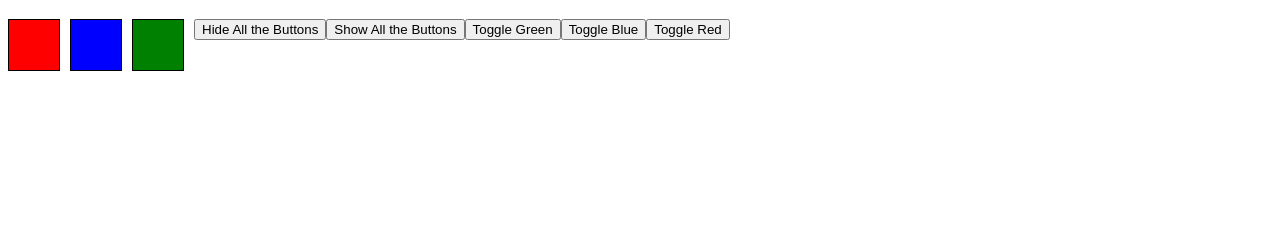
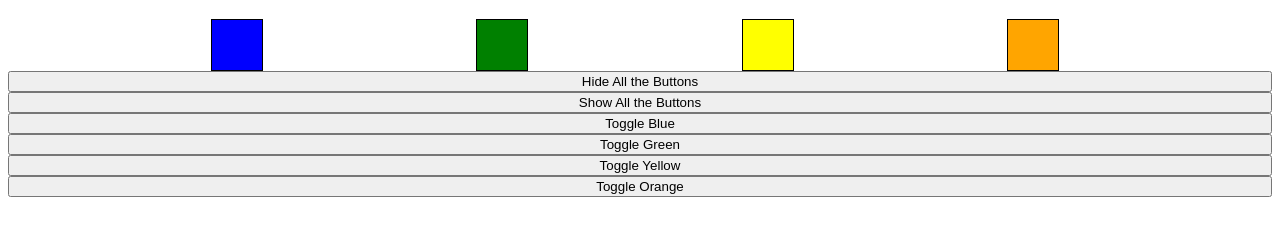
Before and after one commit to hgranthorner/dynamicButtons, a plain HTML site: page index.html in a window 1280 px wide. Shown: the part 61-296 px from the top of the page. Drawn offline with Linux system fonts and the light colour scheme.

Commit message:
Added dynamic button/square creation with dynamicapp.js

```diff
--- a/app.js
+++ b/app.js
@@ -4,7 +4,6 @@ function generateDom(colors) {
   const titleElement = document.createElement('h1')
   const titleText = document.createTextNode('My App')
   titleElement.appendChild(titleText)
-  // document.getElementsByTagName('body')[0].appendChild(titleElement)
   document.body.appendChild(titleElement)
   createSquares()
   createButtons()
--- /dev/null
+++ b/dynamicapp.js
@@ -0,0 +1,76 @@
+const colors = ['blue', 'green', 'yellow', 'orange']
+const squareCSS = `{
+  width: 50px;
+  height: 50px;
+  border: solid 1px black;
+  float: left;
+  margin: 0 10px 0 0;
+}`
+
+function generateDom(colors) {
+  const titleElement = document.createElement('h1')
+  const titleText = document.createTextNode('My App')
+  titleElement.appendChild(titleText)
+  document.body.appendChild(titleElement)
+  const squareDiv = document.createElement('div')
+  squareDiv.classList.add('square-container')
+  document.body.appendChild(squareDiv)
+  createSquares(colors)
+  let buttonDiv = document.createElement('div')
+  buttonDiv.classList.add('button-container')
+  buttonDiv.id = 'button-div'
+  document.body.appendChild(buttonDiv)
+  createButtons(colors)
+}
+
+function createSquares(colors) {
+  const squareDiv = document.querySelector('.square-container')
+  let colorSquare
+  colors.forEach(color => {
+    colorSquare = document.createElement('div')
+    colorSquare.classList.add('square')
+    colorSquare.id = color
+    colorSquare.style.backgroundColor = color
+    squareDiv.appendChild(colorSquare)
+  })
+}
+
+function createButtons(colors) {
+  const buttonDiv = document.getElementById('button-div')
+  const hideButton = document.createElement('button')
+  hideButton.id = 'hide'
+  hideButton.innerText = 'Hide All the Buttons'
+  hideButton.onclick = () => {
+    const squareList = document.querySelectorAll('.square')
+    squareList.forEach(square => {
+      square.style.visibility = 'hidden'
+    })
+  }
+  buttonDiv.appendChild(hideButton)
+  const showButton = document.createElement('button')
+  showButton.id = 'show'
+  showButton.innerText = 'Show All the Buttons'
+  showButton.onclick = () => {
+    const squareList = document.querySelectorAll('.square')
+    squareList.forEach(square => {
+      square.style.visibility = 'visible'
+    })
+  }
+  buttonDiv.appendChild(showButton)
+  colors.forEach(color => {
+    let button = document.createElement('button')
+    button.id = color + '-toggle'
+    button.innerText = 'Toggle ' + color[0].toUpperCase() + color.slice(1)
+    button.onclick = () => {
+      const square = document.querySelector('#' + color)
+      if (!square.style.visibility || square.style.visibility === 'visible') {
+        square.style.visibility = 'hidden'
+      } else {
+        square.style.visibility = 'visible'
+      }
+    }
+    buttonDiv.appendChild(button)
+  })
+}
+
+generateDom(colors)
--- a/index.html
+++ b/index.html
@@ -7,5 +7,6 @@
     <title>generateDom</title>
   </head>
   <body></body>
-  <script src="./app.js"></script>
+  <!-- <script src="./app.js"></script> -->
+  <script src="./dynamicapp.js"></script>
 </html>
--- a/style.css
+++ b/style.css
@@ -8,6 +8,17 @@ body {
   float: left;
   margin: 0 10px 0 0;
 }
+.square-container {
+  display: flex;
+  justify-content: space-evenly;
+}
+.button-container {
+  display: flex;
+  flex-direction: column;
+}
+button {
+  cursor: pointer;
+}
 #red {
   background-color: red;
 }
```
